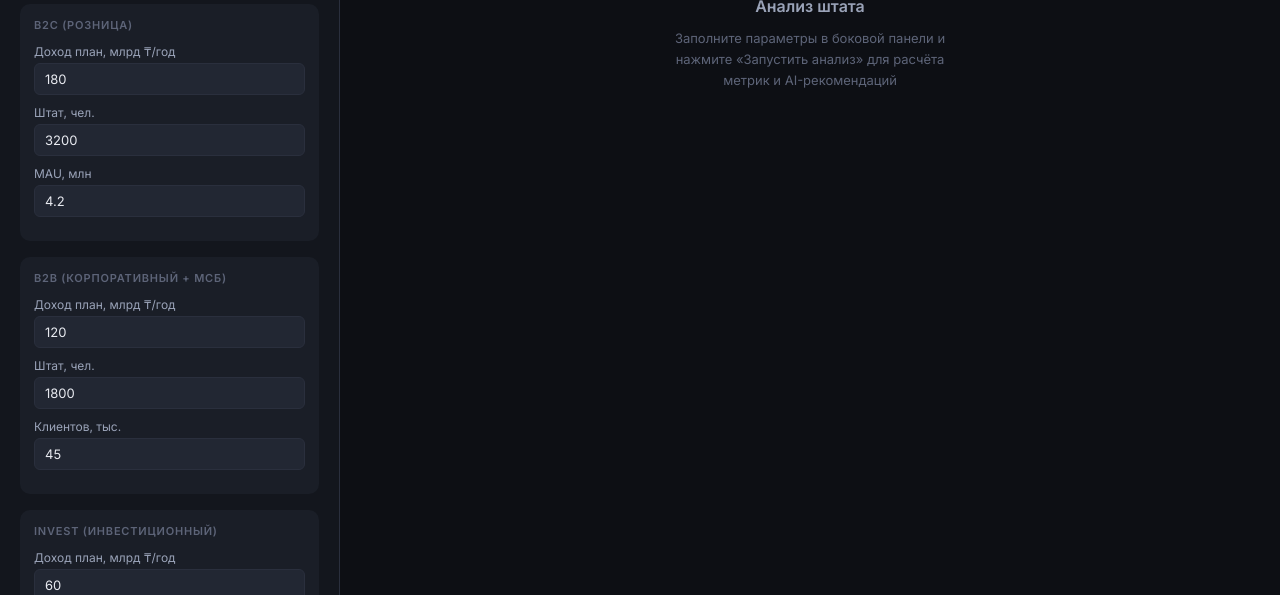
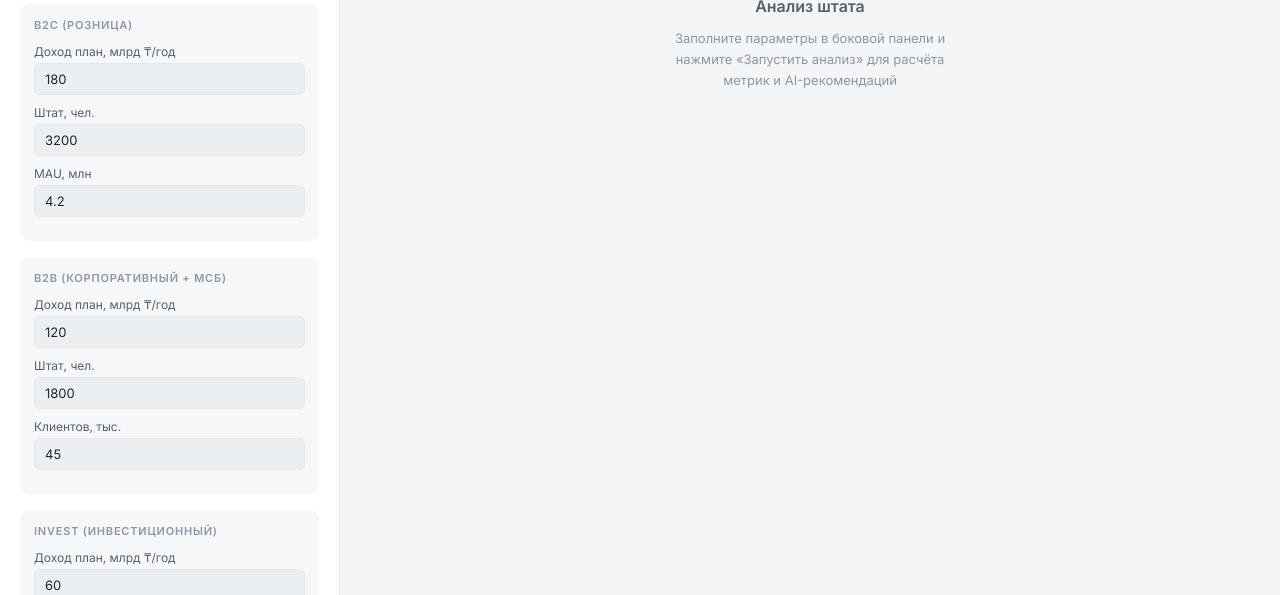
Before and after one commit to indirasautzhan-10/staffoptima-bank, a plain HTML site: page index.html in a window 1280 px wide. Shown: the part 264-859 px from the top of the page. Drawn offline with Linux system fonts and the light colour scheme.

Commit message:
Halyk Bank light theme: brand green, gold accent
Co-Authored-By: Claude Fable 5 <noreply@anthropic.com>

```diff
--- a/index.html
+++ b/index.html
@@ -8,23 +8,24 @@
 <link href="https://fonts.googleapis.com/css2?family=Inter:wght@300;400;500;600;700&family=JetBrains+Mono:wght@400;500&display=swap" rel="stylesheet">
 <style>
 :root {
-  --bg: #0d0f14;
-  --bg2: #13161d;
-  --bg3: #1a1e27;
-  --bg4: #222733;
-  --border: #2a2f3d;
-  --border2: #343b4f;
-  --text: #e8eaf0;
-  --text2: #9aa3b8;
-  --text3: #5d6478;
-  --accent: #4f8ef7;
-  --accent2: #3a7bd5;
-  --green: #2ecc71;
-  --yellow: #f1c40f;
-  --red: #e74c3c;
-  --purple: #9b59b6;
-  --orange: #e67e22;
-  --teal: #1abc9c;
+  /* Halyk Bank style: светлая тема, фирменный зелёный + золотой */
+  --bg: #f3f5f7;
+  --bg2: #ffffff;
+  --bg3: #f5f7f9;
+  --bg4: #eceff2;
+  --border: #e3e8ed;
+  --border2: #d2d9e0;
+  --text: #1d2733;
+  --text2: #56616f;
+  --text3: #8d97a5;
+  --accent: #00a651;
+  --accent2: #008c44;
+  --green: #00a651;
+  --yellow: #f5b800;
+  --red: #e0382e;
+  --purple: #7a5fb5;
+  --orange: #ef7d00;
+  --teal: #00a99d;
 }
 * { box-sizing: border-box; margin: 0; padding: 0; }
 body { font-family: 'Inter', sans-serif; background: var(--bg); color: var(--text); min-height: 100vh; font-size: 14px; }
@@ -71,7 +72,7 @@ nav button.active { background: var(--bg3); color: var(--accent); font-weight: 5
 .btn-full { width: 100%; justify-content: center; }
 
 /* Cards */
-.card { background: var(--bg2); border: 1px solid var(--border); border-radius: 12px; padding: 20px; }
+.card { background: var(--bg2); border: 1px solid var(--border); border-radius: 12px; padding: 20px; box-shadow: 0 1px 3px rgba(29,39,51,.06); }
 .card-title { font-size: 13px; font-weight: 600; color: var(--text2); margin-bottom: 16px; display: flex; align-items: center; gap: 8px; }
 .card-title .dot { width: 6px; height: 6px; border-radius: 50%; background: var(--accent); }
 
```
Also changed, not shown: staffoptima.html (+19 -18 lines), .claude/settings.local.json.
